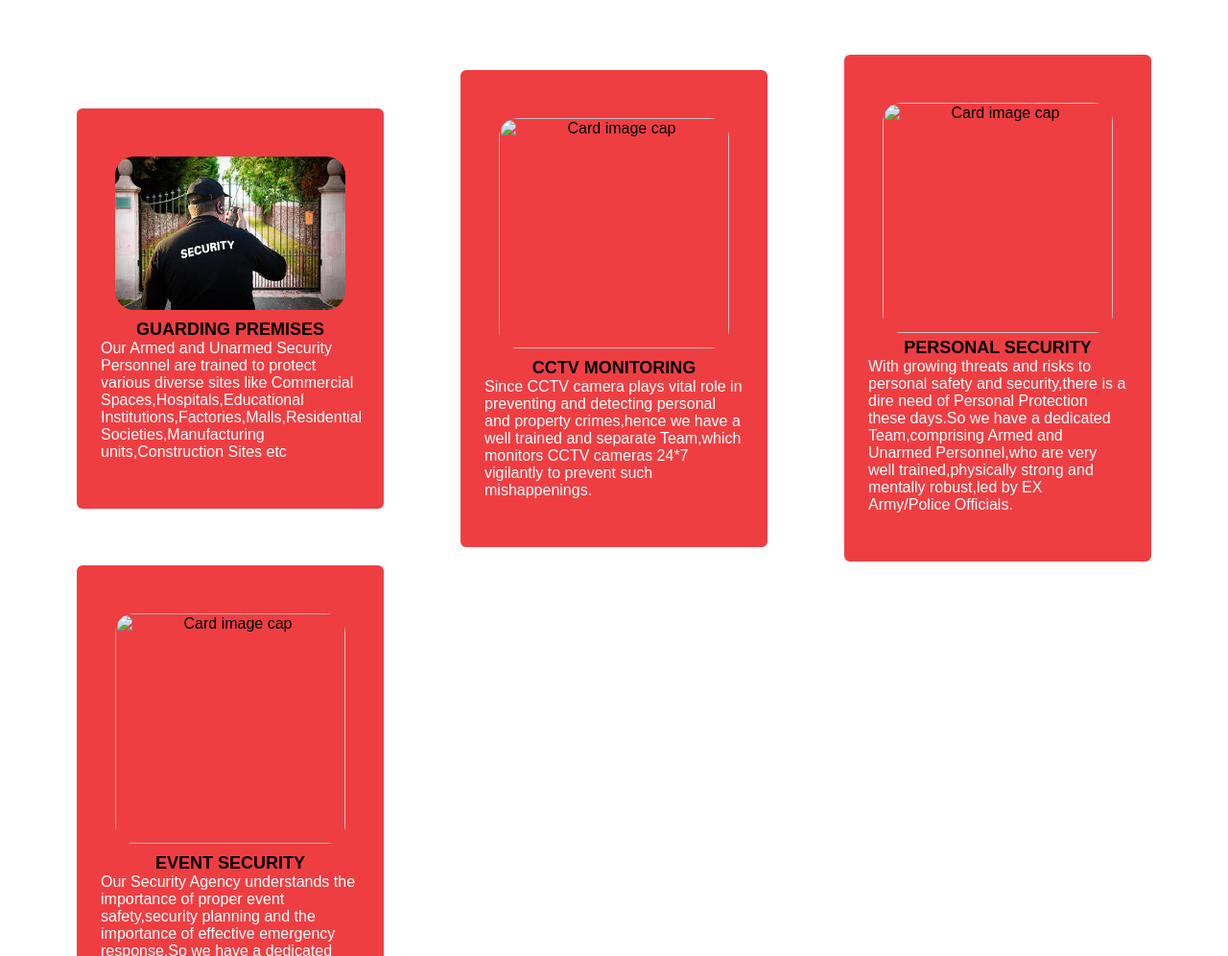
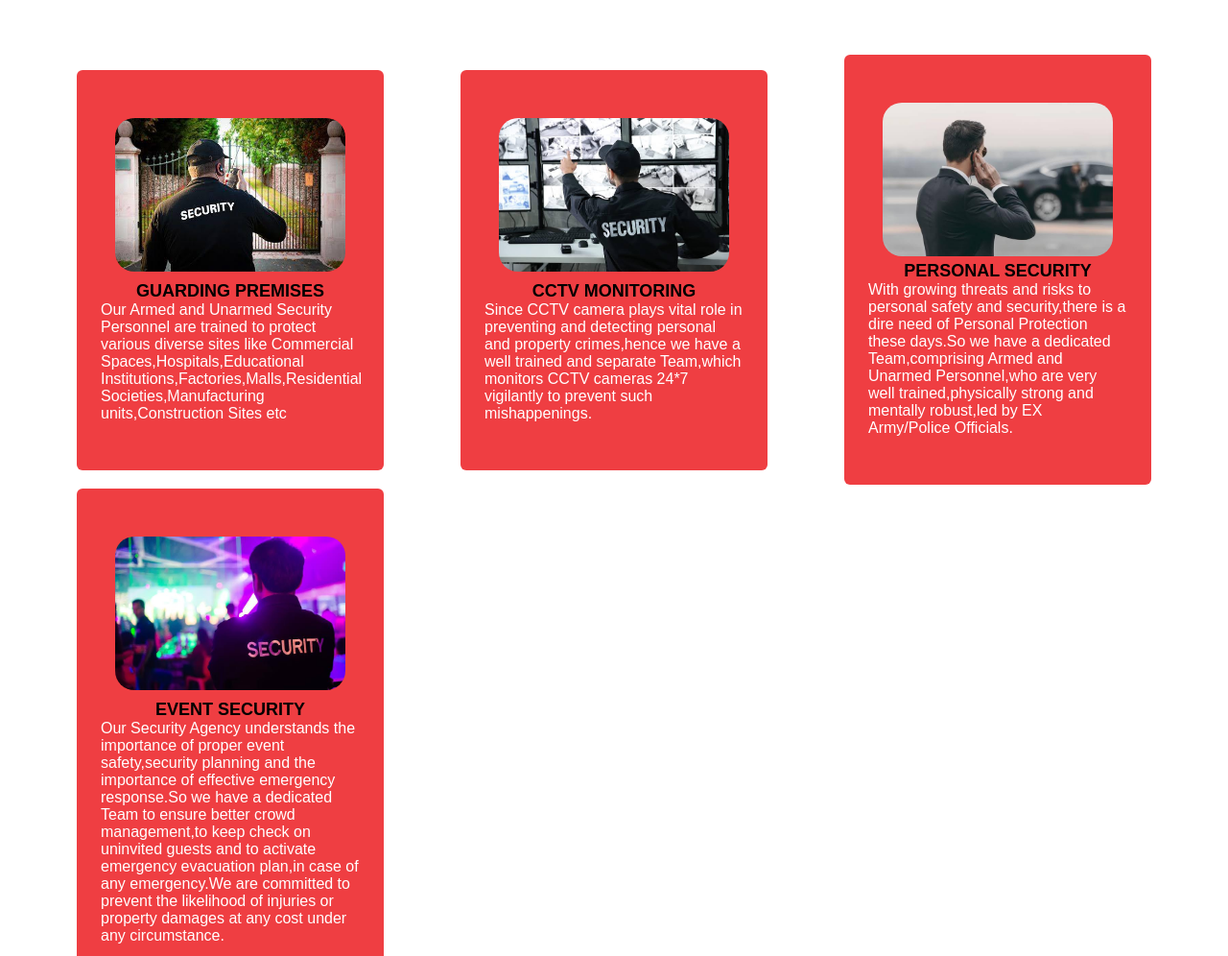
Before and after one commit to admin-jaysar/rasyaj, a plain HTML site: page index.html in a window 1280 px wide. Shown: the part 949-1945 px from the top of the page at 96% size. Drawn offline with nearby package versions, Linux system fonts and the light colour scheme; the site is published under a folder, as on GitHub Pages, so addresses that start at the root find nothing; a script that the page names is missing.

Commit message:
Update index.html

```diff
--- a/index.html
+++ b/index.html
@@ -91,10 +91,10 @@
     <span id="slide-2"></span>
     <span id="slide-3"></span>
     <div class="image-container" id="autoSlide">
-      <img src="/image/2.jpeg" class="slide" width="500" height="300" />
-      <img src="/image/3.jpeg" class="slide" width="500" height="300" />
-      <img src="/image/4.jpeg" class="slide" width="500" height="300" />
-      <img src="/image/5.jpeg" class="slide" width="500" height="300" />
+      <img src="2.jpeg" class="slide" width="500" height="300" />
+      <img src="3.jpeg" class="slide" width="500" height="300" />
+      <img src="4.jpeg" class="slide" width="500" height="300" />
+      <img src="5.jpeg" class="slide" width="500" height="300" />
     </div>
     <div class="buttons">
       <a href="#slide-1"></a>
@@ -112,7 +112,7 @@
       <h2 class="title">About Us</h2>
       <div class="about-content">
         <div class="column left">
-          <img src="image/8.jpeg" alt="" style="animation: none;">
+          <img src="8.jpeg" alt="" style="animation: none;">
         </div>
         <div class="column right">
           <p>We provide manned guarding services across the state of Uttar Pradesh.We possess PSARA License issued by
@@ -142,7 +142,7 @@
           </div>
         </div>
         <div class="card" style="width: 20rem;">
-          <img class="card-img-top" src="/image/2.jpeg" alt="Card image cap" style="width: 15rem; border-radius:20px;">
+          <img class="card-img-top" src="2.jpeg" alt="Card image cap" style="width: 15rem; border-radius:20px;">
           <div class="card-body;" style="margin-top: 10px;">
             <h5 class="card-title" style="font-size: large; color:black;">CCTV MONITORING </h5>
             <p class="card-text" style="color: white;text-align: left;"> Since CCTV camera plays vital role in
@@ -151,7 +151,7 @@
           </div>
         </div>
         <div class="card" style="width: 20rem;  margin-top:4px">
-          <img class="card-img-top" src="/image/5.jpeg" alt="Card image cap" style="width: 15rem;border-radius:20px;">
+          <img class="card-img-top" src="5.jpeg" alt="Card image cap" style="width: 15rem;border-radius:20px;">
           <div class="card-body;" style="margin-top:5px;">
             <h5 class="card-title" style="font-size: large; color:black;"><b>PERSONAL SECURITY</b></h5>
             <p class="card-text" style="color: white; text-align: left;">With growing threats and risks to personal
@@ -161,7 +161,7 @@
           </div>
         </div>
         <div class="card" style="width: 20rem; margin-top:4px">
-          <img class="card-img-top" src="/image/3.jpeg" alt="Card image cap" style="width:15rem;border-radius:20px;">
+          <img class="card-img-top" src="3.jpeg" alt="Card image cap" style="width:15rem;border-radius:20px;">
           <div class="card-body;" style="margin-top: 10px;">
             <h5 class="card-title" style="font-size: large; color:black;">EVENT SECURITY</h5>
             <p class="card-text" style="color: white;text-align: left;"> Our Security Agency understands the importance
```
